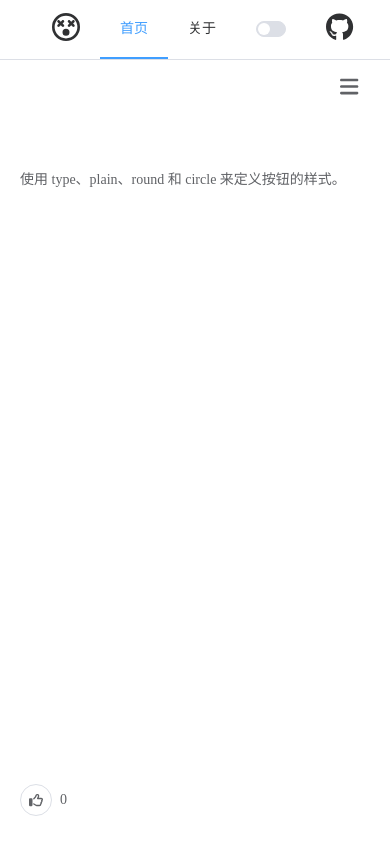
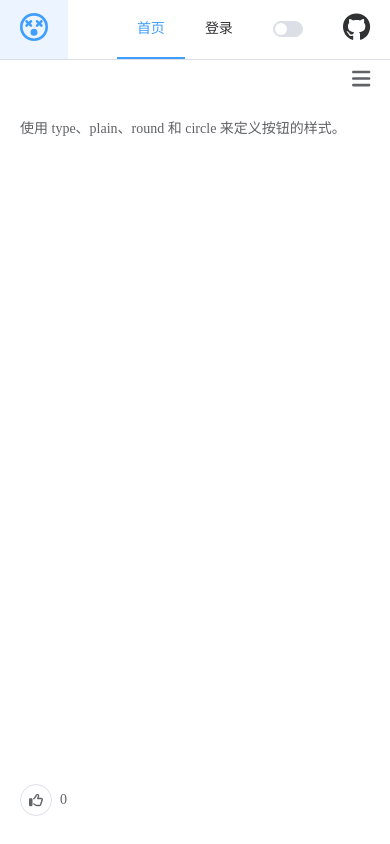
Before and after one commit to abin-zh/wuzongbo-lesson, a Vue app: page /#/ in a window 390 px wide. Built offline with nearby package versions, Linux system fonts and the light colour scheme.

Commit message:
complete login page

```diff
--- a/src/App.vue
+++ b/src/App.vue
@@ -1,6 +1,6 @@
 <template>
     <el-container>
-        <el-header>
+        <el-header class="header">
             <el-menu :default-active="activeIndex" mode="horizontal" :ellipsis="false" router>
                 <el-menu-item>
                     <div>
@@ -9,7 +9,9 @@
                 </el-menu-item>
                 <div class="flex-grow" />
                 <el-menu-item index="/">首页</el-menu-item>
-                <el-menu-item index="/about">关于</el-menu-item>
+                <el-menu-item index="/user/login">
+                    登录
+                </el-menu-item>
                 <!-- 切换主题 -->
                 <el-menu-item>
                     <div>
@@ -26,7 +28,7 @@
                 </el-menu-item>
             </el-menu>
         </el-header>
-            <router-view></router-view>
+        <router-view></router-view>
     </el-container>
 </template>
 
@@ -37,13 +39,13 @@ const isDark = useDark()
 
 export default {
     name: 'App',
-    created(){
+    created() {
         this.activeIndex = '/';
     },
     data() {
         return {
             swiDark: ref(isDark.value),
-            activeIndex:'/'
+            activeIndex: '/'
         }
     },
     methods: {
@@ -57,21 +59,5 @@ export default {
 </script>
 
 <style>
-    .el-container {
-        width: 100%;
-        height: 100%;
-    }
-
-    .el-header,
-    .el-main {
-        padding: 0;
-    }
-
-    .el-menu {
-        padding: 0 32px;
-    }
-
-    .flex-grow {
-        flex-grow: 1;
-    }
+    @import '@/assets/base.css';
 </style>
--- a/src/assets/base.css
+++ b/src/assets/base.css
@@ -1,13 +1,42 @@
-.aside-menu-vt{
+.el-container {
+    width: 100%;
+    height: 100%;
+}
+
+.header{
+    padding: 0;
+}
+
+.header .el-menu,.aside-menu-vt .el-menu{
+    padding: 0 30px;
+}
+
+.flex-grow {
+    flex-grow: 1;
+}
+
+.aside-menu-hr{
     display: none;
-    padding: 16px 32px;
+    padding: 8px 20px;
 }
+
+.content {
+    padding: 55px 20px 0 20px;
+}
+
 @media only screen and (max-width:768px){
     .aside-menu-hr{
+        display: flex;
+        justify-content: end;
+    }
+    .aside-menu-vt{
         display: none;
     }
-    .aside-menu-vt{
-        display: flex;
-        justify-content: right;
+    .header .el-menu{
+        padding: 0;
     }
+    .content {
+        padding: 20px 20px 0 20px;
+    }
+
 }
--- a/src/assets/main.css
+++ b/src/assets/main.css
@@ -1,5 +1,3 @@
-@import './base.css';
-
 #app{
     position: absolute;
     left: 0;
--- a/src/router/index.js
+++ b/src/router/index.js
@@ -3,12 +3,14 @@
 import { createRouter, createWebHashHistory } from 'vue-router';// 创建路由实例并传递 `routes` 配置const router = createRouter({// 内部提供了 history 模式的实现。为了简单起见，我们在这里使用 hash 模式。
 //创建路由 route
 
-import Home  from  "@/views/Home.vue"
-import About  from  "@/views/About.vue"
+import Home  from  "@/views/Home.vue";
+import About  from  "@/views/About.vue";
+import Login from "@/views/user/Login.vue";
 
 const routes = [
    { path: '/', component: Home },
    { path: '/about', component: About },
+   { path: '/user/login', component: Login }
 ]
 //创建路由管理 router
 const router = createRouter({// 内部提供了 history 模式的实现。为了简单起见，我们在这里使用 hash 模式。
--- a/src/views/Home.vue
+++ b/src/views/Home.vue
@@ -1,5 +1,5 @@
 <template>
-    <div class="aside-menu-vt">
+    <div class="aside-menu-hr">
         <el-affix :offset="0">
             <el-dropdown>
                 <font-awesome-icon icon="fa-solid fa-bars" size="xl"/>
@@ -12,7 +12,7 @@
         </el-affix>
     </div>
     <el-container>
-        <el-aside class="aside-menu-hr">
+        <el-aside class="aside-menu-vt">
             <el-menu mode="vertical" :default-active="currenIndex">
                 <el-menu-item :index="index" v-for="(item, index) in articles" @click="changeContent(item, index)">
                     {{ item.shortTitle }}
@@ -20,7 +20,7 @@
             </el-menu>
         </el-aside>
         <el-container>
-            <el-main>
+            <el-main class="content">
                 <el-text>{{ content }}</el-text>
             </el-main>
             <el-footer>
@@ -109,10 +109,6 @@ export default {
         padding: 48px 32px 0 0;
     }
 
-.el-main {
-    padding: 55px 20px 0 20px;
-}
-
     .el-aside,
     .el-menu {
         border: 0;
--- /dev/null
+++ b/src/views/user/Login.vue
@@ -0,0 +1,84 @@
+<template>
+    <div class="container">
+        <div class="login-panel">
+            <div class="login-title">
+                <el-text>welcome</el-text>
+            </div>
+            <div class="login-form">
+                <el-form>
+                    <el-form-item>
+                        <el-input placeholder="登录"/>
+                    </el-form-item>
+                    <el-form-item>
+                        <el-input placeholder="密码"/>
+                    </el-form-item>
+                    <el-button type="primary" @click="onSubmit">立即登录</el-button>
+                </el-form>
+            </div>
+            <div class="link">
+                <router-link to="">忘记密码?</router-link>
+                <el-divider direction="vertical" />
+                <router-link to="/user/login">登录</router-link>
+            </div>
+        </div>
+    </div>
+</template>
+
+<script>
+export default {
+
+}
+</script>
+
+<style>
+    .container {
+        width: 100%;
+        height: 100%;
+        padding: 0 20px;
+        box-sizing: border-box;
+        display: flex;
+        flex-direction: column;
+        align-items: center;
+    }
+
+    .login-panel {
+        margin: 100px;
+        width: 280px;
+    }
+
+    .login-title {
+        width: 100%;
+        height: 100px;
+        margin-bottom: 50px;
+        display: flex;
+        justify-content: center;
+        align-items: center;
+    }
+
+    .login-title .el-text {
+        font-size: 48px;
+    }
+
+    .login-form{
+        margin-bottom: 12px;
+    }
+
+    .link{
+        display: flex;
+        justify-content: center;
+    }
+
+    .el-input{
+        border-radius: 100px;
+    }
+
+    .el-button{
+        width: 100%;
+    }
+
+    .router-link-active{
+        text-decoration: none;
+        font-size: 12px;
+        color: var(--el-text-color);
+    }
+</style>
```
Lines whose indentation alone changed are shown as unchanged.
